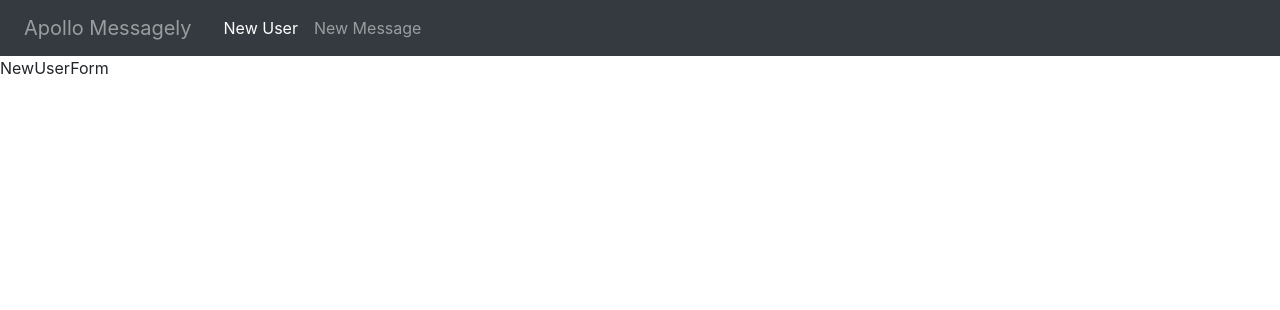
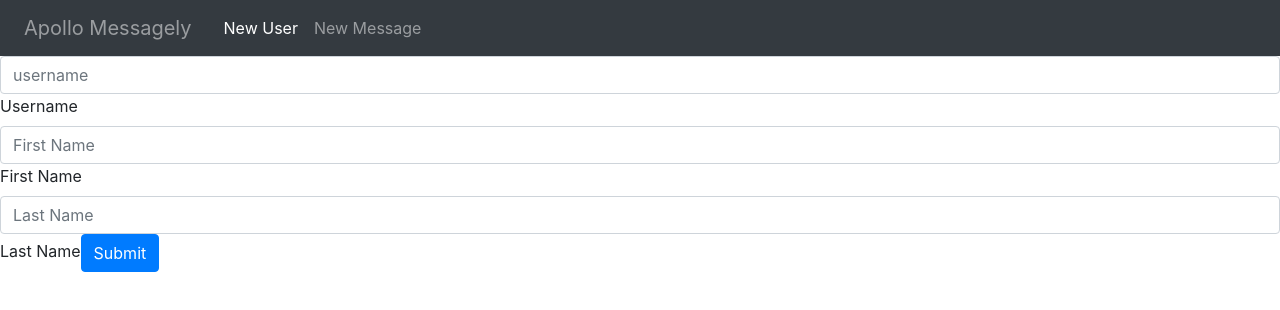
Before and after one commit to itschibits/graphql-messaging, a React (Create React App) app: page /users/new in a window 1280 px wide. Shown: the top 310 px of the page. Built offline with nearby package versions, Linux system fonts and the light colour scheme.

Commit message:
added new user form
TODO: needs addUser function, then pass it into routes

```diff
--- a/src/NewUserForm.tsx
+++ b/src/NewUserForm.tsx
@@ -1,11 +1,74 @@
-import React from 'react';
+import { useState } from "react";
+import { Button } from "react-bootstrap";
+import Form from "react-bootstrap/Form";
 
-function NewUserForm() {
+type AppProps = {
+    newUser: (formData:{username:string,
+                        firstName:string,
+                        lastName:string})
+              => void
+};
+
+/** NewUserForm
+ *
+ * Props:
+ * - newUser()
+ *
+ * State:
+ * - formData
+ *
+ * App -> NewUserForm
+ */
+
+function NewUserForm({newUser}: AppProps) {
+    const initialState = { username: "", firstName: "", lastName: "" }
+    const [formData, setFormData] = useState(initialState);
+
+    function handleChange(evt: { target: { name: string, value: string; }; }){
+        const { name, value } = evt.target;
+        setFormData(fData => ({
+            ...fData,
+            [name]: value,
+        }));
+    }
+
+    function handleSubmit(evt: { preventDefault: () => void; }){
+        evt.preventDefault();
+        console.log("handleSubmit");
+        newUser(formData);
+    }
 
     return (
-        <div>
-            NewUserForm
-        </div>)
+        <Form onSubmit={handleSubmit}>
+            <Form.Control
+                type="username"
+                placeholder="username"
+                name="username"
+                value={formData["username"]}
+                onChange={handleChange}/>
+            <Form.Label>Username</Form.Label>
+            <Form.Control
+                type="firstName"
+                placeholder="First Name"
+                name="firstName"
+                value={formData["firstName"]}
+                onChange={handleChange}/>
+            <Form.Label>First Name</Form.Label>
+            <Form.Control
+                type="lastName"
+                placeholder="Last Name"
+                name="lastName"
+                value={formData["lastName"]}
+                onChange={handleChange}/>
+            <Form.Label>Last Name</Form.Label>
+
+            <Button
+                variant="primary"
+                type="submit"
+                onClick={handleSubmit}>
+                Submit
+            </Button>
+        </Form>)
 }
 
 export default NewUserForm;
```
